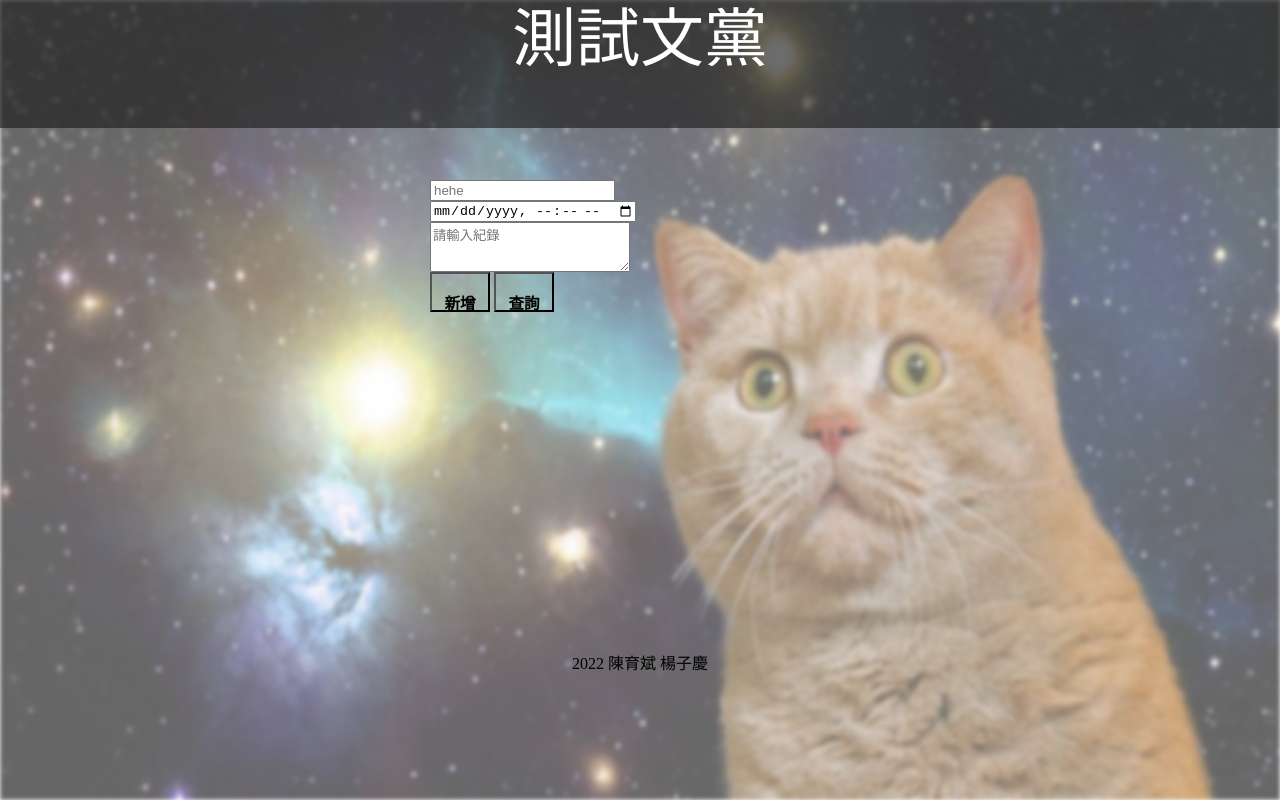
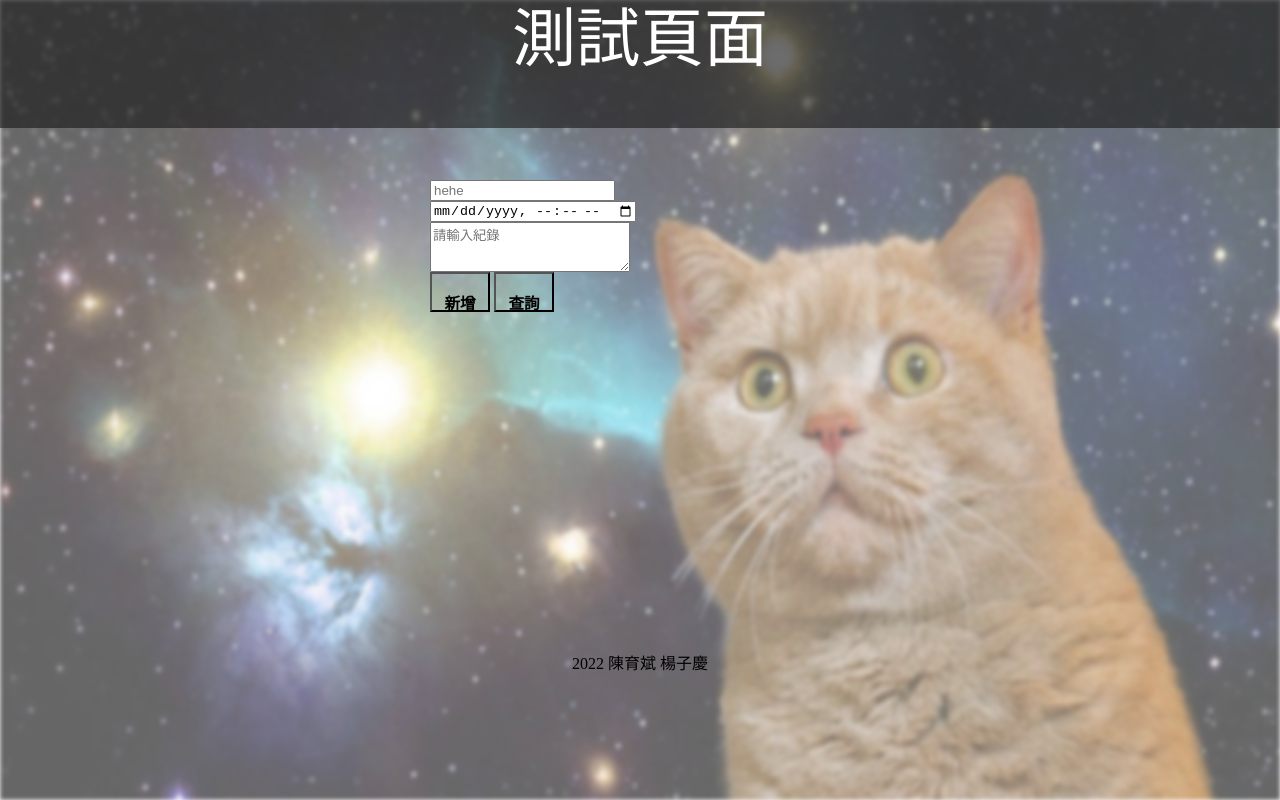
Before and after one commit to Chen-Yu-Pin/webapi-for-DBMS, a website: page index.html in a window 1280 px wide. Drawn offline with nearby package versions, Linux system fonts and the light colour scheme; no server answers.

Commit message:
Update index.html

```diff
--- a/index.html
+++ b/index.html
@@ -9,7 +9,7 @@
         <img src="9c25048e77b4d0b0b9eb617d1ff5e3e0.png">
     </div>
       <header >
-          <center><h1 id ="top_text">測試文黨</h1></center></header>
+          <center><h1 id ="top_text">測試頁面</h1></center></header>
           <div class="top"></div>
       </header>
       <main>
```
